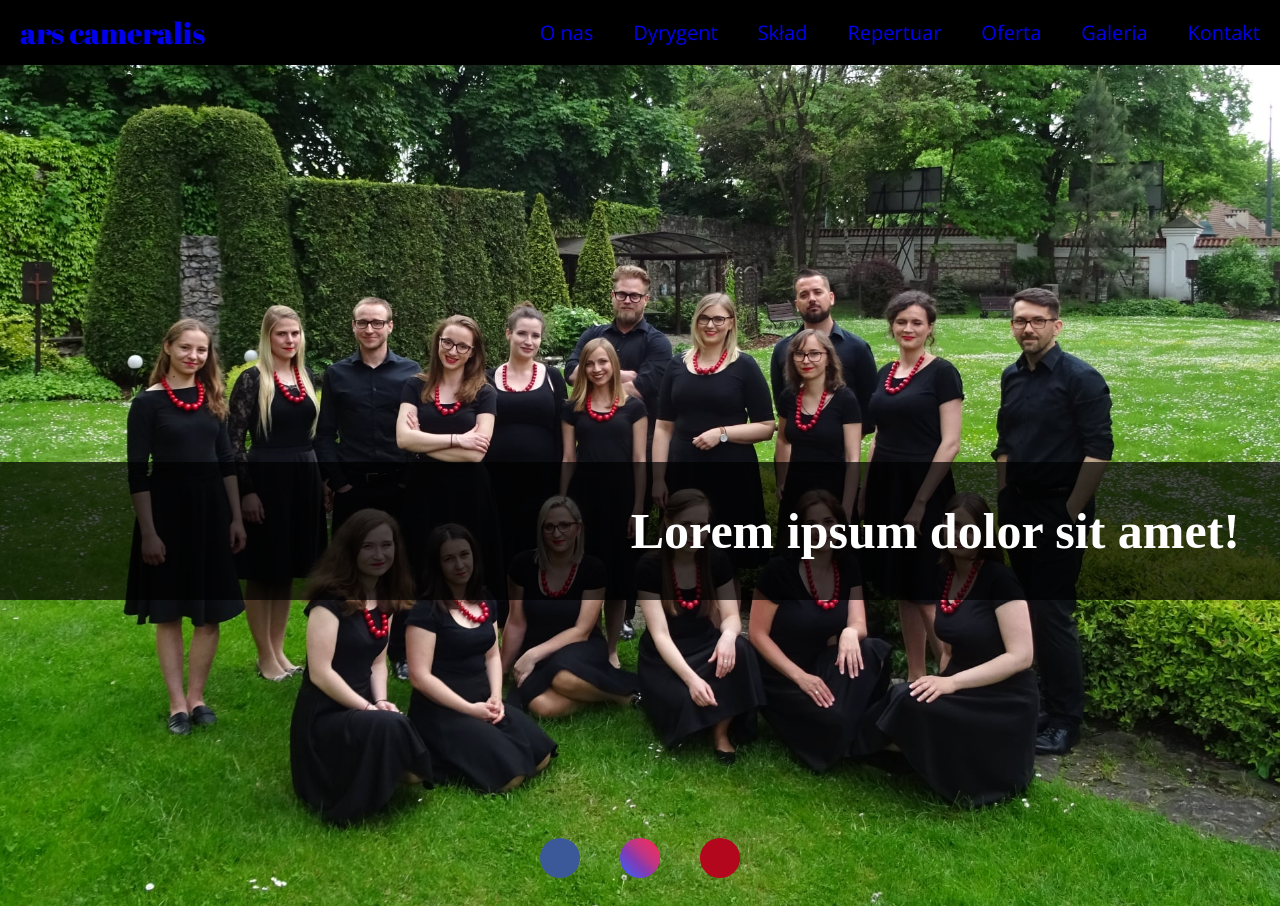
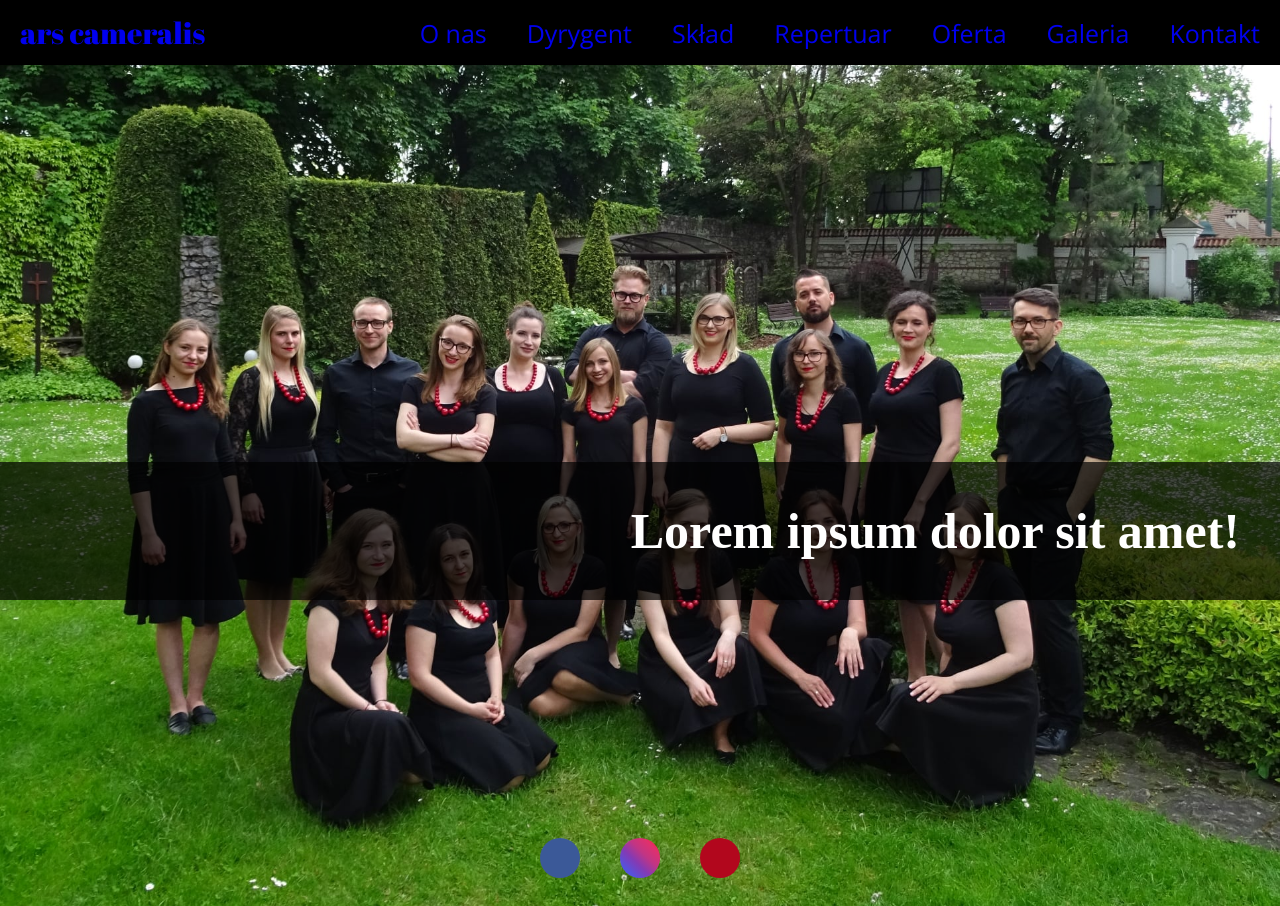
Before and after one commit to piotr-rajtar/ars-cameralis, a Vue app: page / in a window 1280 px wide. Built offline with nearby package versions, Linux system fonts and the light colour scheme; some icons are missing.

Commit message:
Add mobile menu font

```diff
--- a/src/components/navigation/MenuItemList.vue
+++ b/src/components/navigation/MenuItemList.vue
@@ -31,13 +31,14 @@ export default class MenuItemList extends Vue {
 @import '../../scss/mixins.scss';
 @import '../../scss/media.scss';
 
-$nav-link-size: 20px;
+$nav-link-size: 25px;
 
 .navLinksContainer {
   @include flex-aligned-center-space-around;
   list-style-type: none;
   color: $secondary-color;
   font-size: $nav-link-size;
+  font-family: $main-font;
 
   @include screen-tablet {
     flex-direction: column;
```
